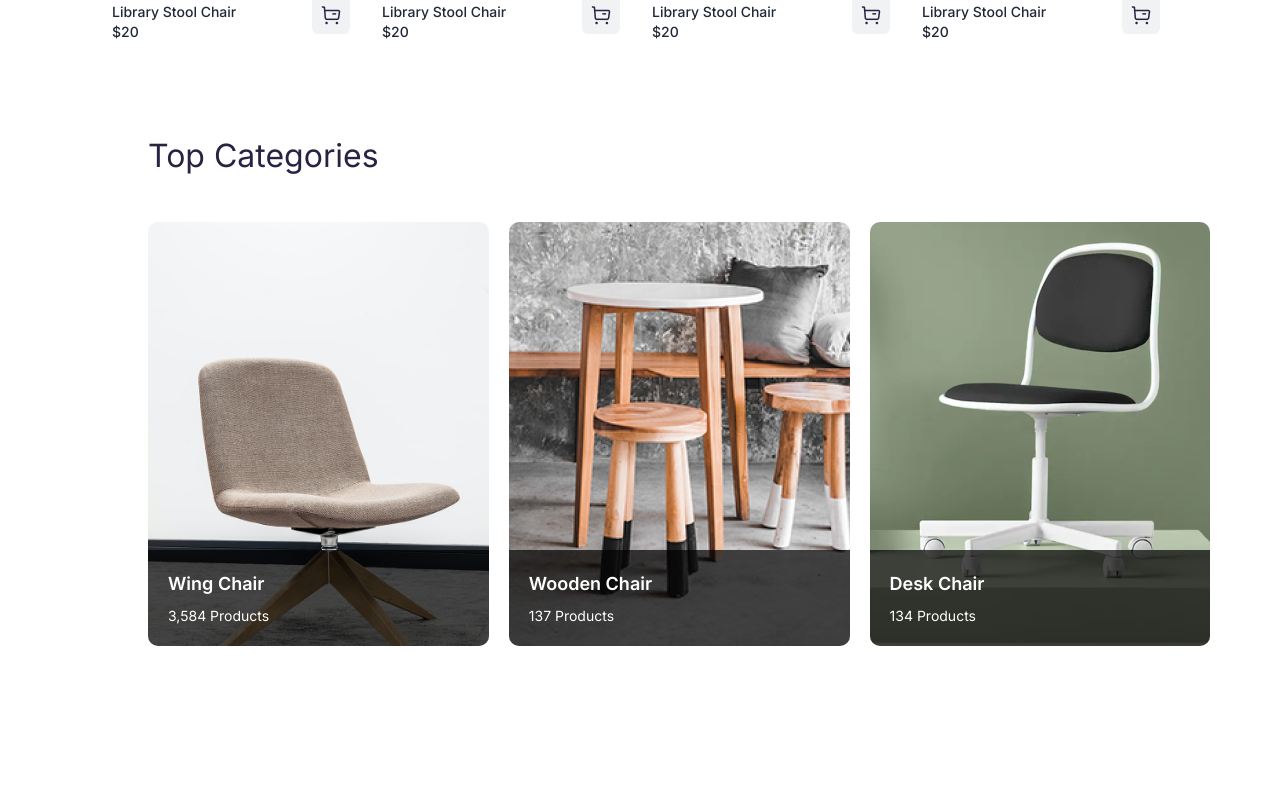
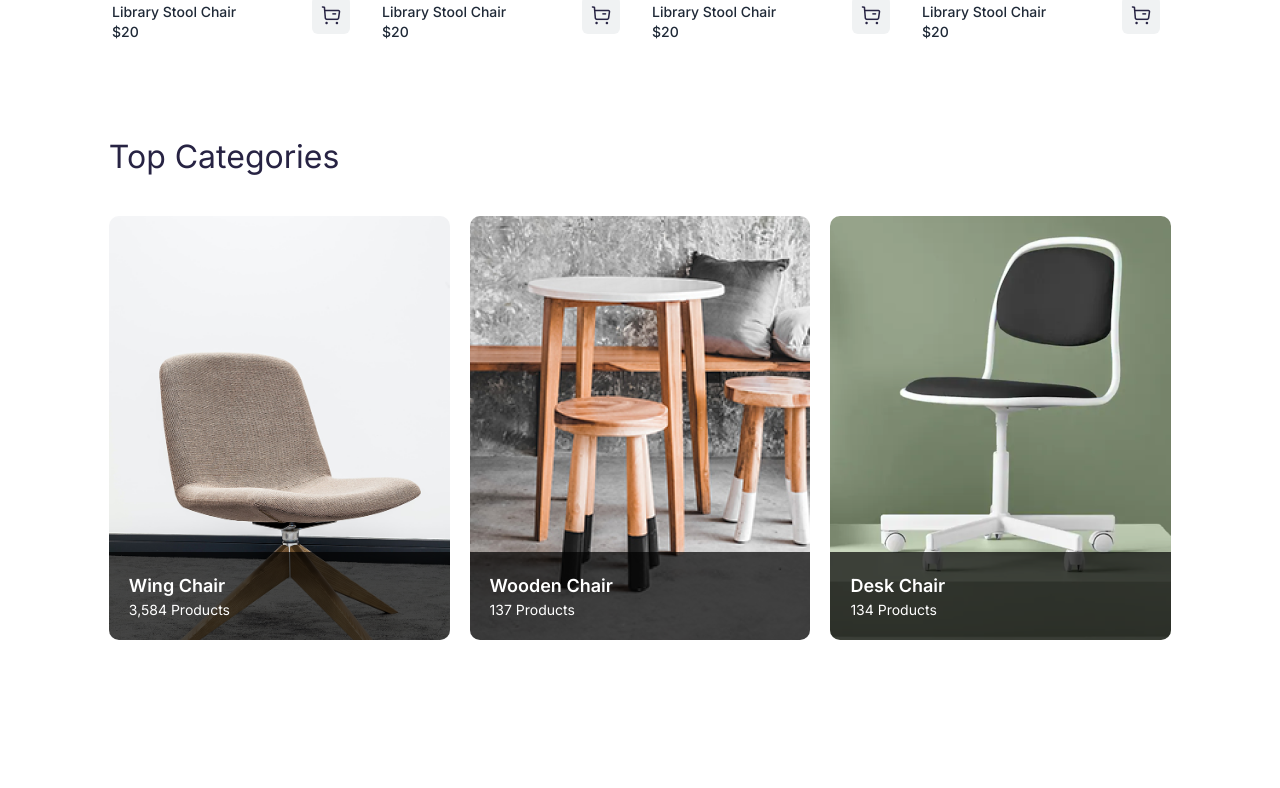
Before and after one commit to Maimoonagit123/Hackathon-Ui-web, a Next.js app: page / in a window 1280 px wide. Shown: the part 1560-2348 px from the top of the page. Built offline with nearby package versions, Linux system fonts and the light colour scheme.

Commit message:
updated the code

```diff
--- a/src/app/Cart/page.tsx
+++ b/src/app/Cart/page.tsx
@@ -24,7 +24,7 @@ const cart = () => {
     <div className="flex-1 h-auto lg:h-[547.89px] lg:w-3/4 w-full">
       <div className="max-w-[733px] mx-auto">
         <div className="mb-8">
-          <h2 className="font-inter text-xl sm:text-2xl font-bold">Bag</h2>
+          <h2 className="font-inter text-[32px] sm:text-2xl font-bold">Bag</h2>
         </div>
 
         {/* Item 1 */}
--- a/src/app/components/Footer.tsx
+++ b/src/app/components/Footer.tsx
@@ -139,7 +139,7 @@ const Footer = () => {
           <hr className="my-6 border-gray-300" />
 
           {/* Footer Bottom Section */}
-          <div className="container mx-auto flex flex-col lg:flex-row justify-between items-center space-y-4 lg:space-y-0 px-4 lg:px-12">
+          <div className="container mx-auto flex flex-col lg:flex-row justify-between items-center space-y-4  lg:space-y-0 px-4 lg:px-12">
             <p className="text-sm text-opacity-70 font-inter">
               @ 2021 - Blogy - Designed & Developed by{" "}
               <span className="font-medium font-inter text-black">
--- a/src/app/components/Hero.tsx
+++ b/src/app/components/Hero.tsx
@@ -1,6 +1,7 @@
 import React from "react";
 import Image from "next/image";
 import Link from "next/link"
+import Explore from "../explore/page";
 const Hero = () => {
   return (
     <div>
@@ -196,137 +197,74 @@ const Hero = () => {
 
       {/* top categories section */}
 
-      <div className="w-[83%] h-[44px] ml-[148px] font-inter mt-24 ">
-        <div>
-          <h1 className="text-[#272343] text-[32px] leading-[35.2px] w-[237px] h-[35px]">
-
+      <div className="w-[83%] max-w-[1280px] mx-auto font-inter mt-10 lg:mt-24">
+  {/* Title */}
+  <div className="text-center lg:text-left">
+    <h1 className="text-[#272343] text-[24px] sm:text-[28px] md:text-[32px] leading-[1.2]">
       Top Categories
     </h1>
   </div>
-      </div>
-      <div className="flex  gap-5 w-[83%] h-[424px] mt-10 ml-[148px]">
-        <div className="relative w-[424px] h-[424px] hover:scale-95 rounded-[10px] overflow-hidden ">
-          {/* <!-- Image --> */}
+
+  {/* Categories Container */}
+  <div className="grid grid-cols-1 sm:grid-cols-2 lg:grid-cols-3 gap-5 mt-8 lg:mt-10">
+    {/* Category 1 */}
+    <div className="relative w-full h-[300px] sm:h-[350px] lg:h-[424px] hover:scale-95 rounded-[10px] overflow-hidden">
+      {/* Image */}
       <Image
         src="/images/wing2.png"
         alt="Wing Chair"
         height={424}
         width={424}
-            className="w-full h-full object-cover"
+        className="object-cover w-full h-full"
       />
-
-          {/* <!-- Overlay --> */}
-          <div className="absolute inset-x-0 bottom-0 bg-black bg-opacity-70 p-5 flex flex-col items-start gap-2">
+      {/* Overlay */}
+      <div className="absolute inset-x-0 bottom-0 bg-black bg-opacity-70 flex flex-col justify-end p-5">
         <h3 className="text-white text-lg font-semibold">Wing Chair</h3>
         <p className="text-white text-sm">3,584 Products</p>
       </div>
     </div>
-        {/* second image */}
-        <div className="relative w-[424px] h-[424px] hover:scale-95  rounded-[10px] overflow-hidden ">
-          {/* <!-- Image --> */}
+
+    {/* Category 2 */}
+    <div className="relative w-full h-[300px] sm:h-[350px] lg:h-[424px] hover:scale-95 rounded-[10px] overflow-hidden transition-transform">
+      {/* Image */}
       <Image
         src="/images/wood.png"
         alt="Wooden Chair"
-            height={424}
-            width={424}
-            className=" w-full h-full object-cover"
+        fill
+        className="object-cover"
       />
-
-          {/* <!-- Overlay --> */}
-          <div className="absolute inset-x-0 bottom-0 bg-black bg-opacity-70 p-5 flex flex-col items-start gap-2">
+      {/* Overlay */}
+      <div className="absolute inset-x-0 bottom-0  bg-black bg-opacity-70 flex flex-col justify-end p-5">
         <h3 className="text-white text-lg font-semibold">Wooden Chair</h3>
         <p className="text-white text-sm">137 Products</p>
       </div>
     </div>
 
-        {/* third image */}
-        <div className="relative w-[424px] h-[424px] hover:scale-95  rounded-[10px] overflow-hidden ">
-          {/* <!-- Image --> */}
+    {/* Category 3 */}
+    <div className="relative w-full h-[300px] sm:h-[350px] lg:h-[424px] hover:scale-95 rounded-[10px] overflow-hidden transition-transform">
+      {/* Image */}
       <Image
         src="/images/desk.png"
-            alt="Wooden Chair"
-            height={424}
-            width={424}
-            className=" w-full h-full object-cover"
+        alt="Desk Chair"
+        fill
+        className="object-cover"
       />
-
-          {/* <!-- Overlay --> */}
-          <div className="absolute inset-x-0 bottom-0 bg-black bg-opacity-70 p-5 flex flex-col items-start gap-2">
+      {/* Overlay */}
+      <div className="absolute inset-x-0 bottom-0 bg-black bg-opacity-70 flex flex-col justify-end p-5">
         <h3 className="text-white text-lg font-semibold">Desk Chair</h3>
         <p className="text-white text-sm">134 Products</p>
       </div>
     </div>
   </div>
-
-         {/* Explore New Section */}
-
-      <div className="lg:relative lg:-left-[180px] lg:top-[460px] mt-10 sm:mt-20 lg:mt-0 mx-10 sm:mx-[10px] lg:mx-0 md:mx-[60px]">
-        <div className="lg:absolute w-[648px] h-[52px] text-[22px]  sm:text-[30px] md:text-[34px] leading-[40px] sm:text-center uppercase font-roboto md:font-normal font-bold text-black lg:rotate-[-90deg]">
-          Explore new and popular style
-        </div>
-      </div>
-      <div className="flex flex-col items-center lg:flex-row  gap-5 lg:w-[83%] w-full lg:h-[648px] h-auto mt-[30px] md:mt-[80px] lg:mt-[150px] ml-auto lg:ml-[148px] px-4">
-        {/* Left Section */}
-        <div className="lg:w-1/2 w-auto lg:h-[648px] h-auto">
-          <Image
-            src="/images/orange2.png"
-            alt="cart"
-            width={648}
-            height={648}
-            className="w-full h-auto lg:h-[648px] object-cover"
-          />
 </div>
 
-        {/* Right Section */}
-        <div className="lg:w-1/2 w-auto lg:h-[648px] h-auto">
-          {/* Top Row */}
-          <div className="flex flex-wrap lg:flex-nowrap gap-5">
-            <div className="w-[312px] h-[312px]">
-              <Image
-                src="/images/white4.png"
-                alt="cart"
-                width={312}
-                height={312}
-                className="w-full h-auto lg:h-[312px] object-cover"
-              />
-            </div>
-            <div className="w-[312px] h-[312px]">
-              <Image
-                src="/images/whitechair3.png"
-                alt="cart"
-                width={312}
-                height={312}
-                className="w-full h-auto lg:h-[312px] object-cover"
-              />
-            </div>
-          </div>
+     {/* Explore Section */}
+     <div><Explore/></div>
 
-          {/* Bottom Row */}
-          <div className="flex flex-wrap lg:flex-nowrap  gap-5 mt-6">
-            <div className="w-[312px] h-[312px]">
-              <Image
-                src="/images/curve.png"
-                alt="cart"
-                width={312}
-                height={312}
-                className="w-full h-auto lg:h-[312px] object-cover"
-              />
-            </div>
-            <div className="w-[312px] h-[312px]">
-              <Image
-                src="/images/whitechair3.png"
-                alt="cart"
-                width={312}
-                height={312}
-                className="w-auto h-auto lg:h-[312px] object-cover"
-              />
-            </div>
-          </div>
-        </div>
-      </div>
+
    {/* products Section */}
 
-  <div className="lg:pb-[80px] lg:w-[83%] mx-auto px-4 sm:px-6 md:px-8">
+  <div className="lg:pb-[80px] lg:w-[83%] mx-auto px-4 sm:px-6 lg:px-8">
   {/* Title */}
   <div className="text-2xl pb-[40px] mt-24 md:text-center text-left">
     <h1 className="font-inter font-semibold text-[32px] leading-[35.2px] w-full text-[#272343]">
--- a/src/app/components/Navbar.tsx
+++ b/src/app/components/Navbar.tsx
@@ -1,7 +1,8 @@
-"use client"
+"use client";
 import React from "react";
 import Image from "next/image";
-import {useRouter} from "next/navigation"
+import { useRouter } from "next/navigation";
+import Link from "next/link";
 
 const Navbar = () => {
   const router = useRouter();
@@ -21,14 +22,17 @@ const router = useRouter();
 
           {/* Cart Section */}
            <div className="flex items-center gap-2 bg-white p-2 sm:p-4 rounded-md shadow w-auto sm:w-[120px] h-auto sm:h-[44px]  sm:mt-0">
-      <Image
+           <a href="/cart"><Image
               src="/images/cart.png"
               alt="cart"
               className="w-5 h-5 text-gray-800"
               width={22}
               height={22}
-      />
-      <button onClick={()=>router.push("/cart")} className="flex gap-1 items-center text-gray-800 text-sm sm:text-base font-medium">
+            /></a>
+            <button
+              onClick={() => router.push("/cart")}
+              className="flex gap-1 items-center text-gray-800 text-sm sm:text-base font-medium"
+            >
               Cart
               <div className="flex items-center justify-center w-[18px] sm:w-[22px] h-[18px] sm:h-[20px] text-white bg-teal-500 rounded-full text-xs font-bold">
                 2
@@ -37,7 +41,6 @@ const router = useRouter();
           </div>
         </div>
       </div>
-
       </div>
   );
 };
--- /dev/null
+++ b/src/app/explore/page.tsx
@@ -0,0 +1,77 @@
+import React from 'react'
+import Image from 'next/image'
+
+const explore = () => {
+  return (
+    <div>
+      {/* Explore New Section */}
+
+            <div className="lg:relative lg:-left-[200px] lg:top-[300px] mt-10 sm:mt-20 lg:mt-0 mx-10 sm:mx-[10px] lg:mx-0 md:mx-[60px]">
+              <div className="lg:absolute w-[648px] h-[52px] text-[22px]  sm:text-[30px] md:text-[34px] leading-[40px] sm:text-center uppercase font-roboto md:font-normal font-bold text-black lg:rotate-[-90deg]">
+                Explore new and popular style
+              </div>
+            </div>
+            <div className="flex flex-col items-center lg:flex-row gap-5 lg:w-[83%] w-full lg:h-[648px] h-auto mt-[30px] md:mt-[80px] lg:mt-[150px] ml-auto lg:ml-[130px] px-4">
+              {/* Left Section */}
+              <div className="lg:w-1/2 w-auto lg:h-[648px] h-auto">
+                <Image
+                  src="/images/orange2.png"
+                  alt="cart"
+                  width={648}
+                  height={648}
+                  className="w-full h-auto lg:h-[648px] object-cover"
+                />
+              </div>
+
+              {/* Right Section */}
+              <div className="lg:w-1/2 w-auto lg:h-[648px] h-auto">
+                {/* Top Row */}
+                <div className="flex flex-wrap lg:flex-nowrap gap-5">
+                  <div className="w-[312px] h-[312px]">
+                    <Image
+                      src="/images/white4.png"
+                      alt="cart"
+                      width={312}
+                      height={312}
+                      className="w-full h-auto lg:h-[312px] object-cover"
+                    />
+                  </div>
+                  <div className="w-[312px] h-[312px]">
+                    <Image
+                      src="/images/whitechair3.png"
+                      alt="cart"
+                      width={312}
+                      height={312}
+                      className="w-full h-auto lg:h-[312px] object-cover"
+                    />
+                  </div>
+                </div>
+
+                {/* Bottom Row */}
+                <div className="flex flex-wrap lg:flex-nowrap  gap-5 mt-6">
+                  <div className="w-[312px] h-[312px]">
+                    <Image
+                      src="/images/curve.png"
+                      alt="cart"
+                      width={312}
+                      height={312}
+                      className="w-full h-auto lg:h-[312px] object-cover"
+                    />
+                  </div>
+                  <div className="w-[312px] h-[312px]">
+                    <Image
+                      src="/images/whitechair3.png"
+                      alt="cart"
+                      width={312}
+                      height={312}
+                      className="w-auto h-auto lg:h-[312px] object-cover"
+                    />
+                  </div>
+                </div>
+              </div>
+            </div>
+    </div>
+  )
+}
+
+export default explore
```
Lines whose indentation alone changed are shown as unchanged.
